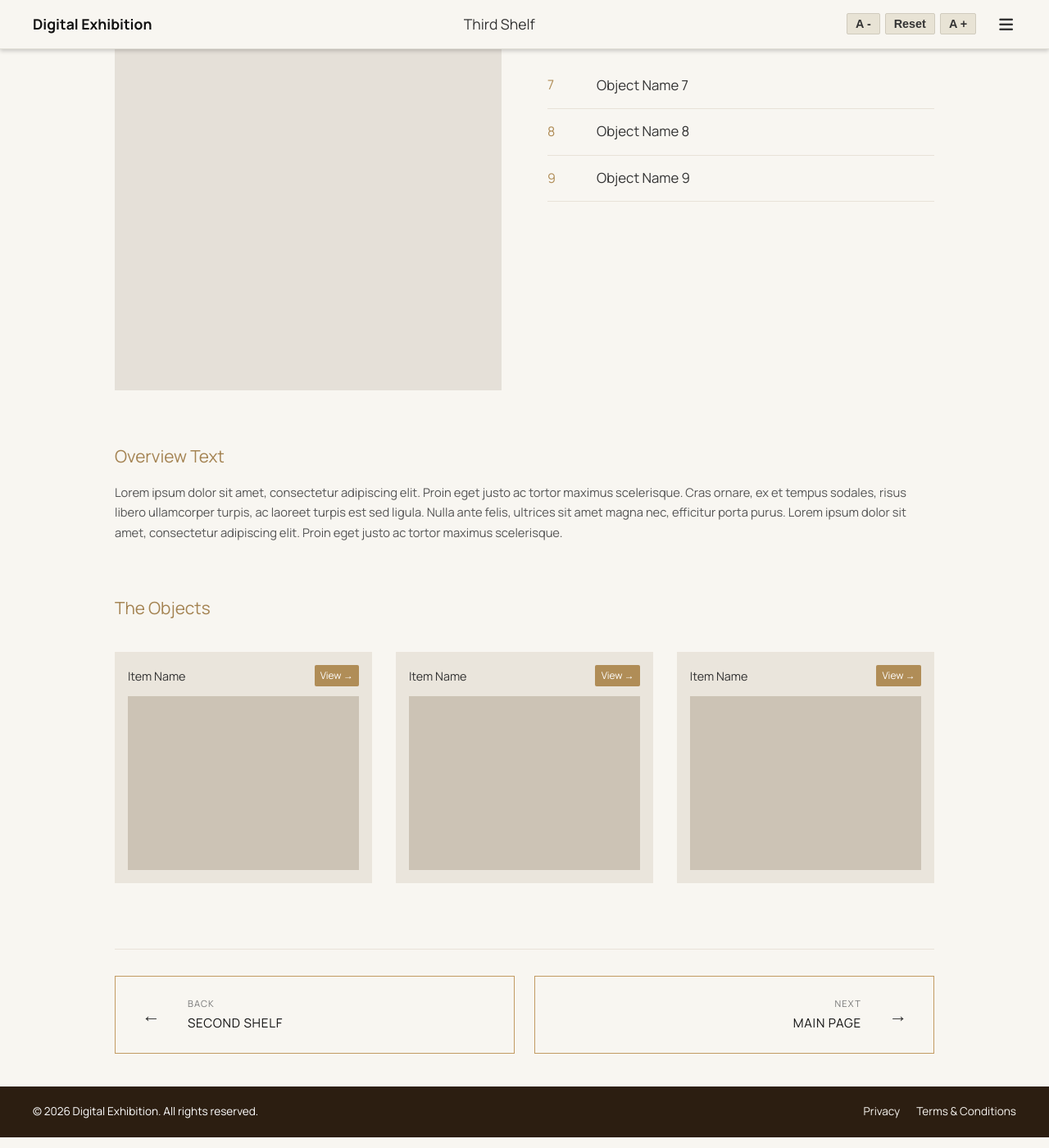
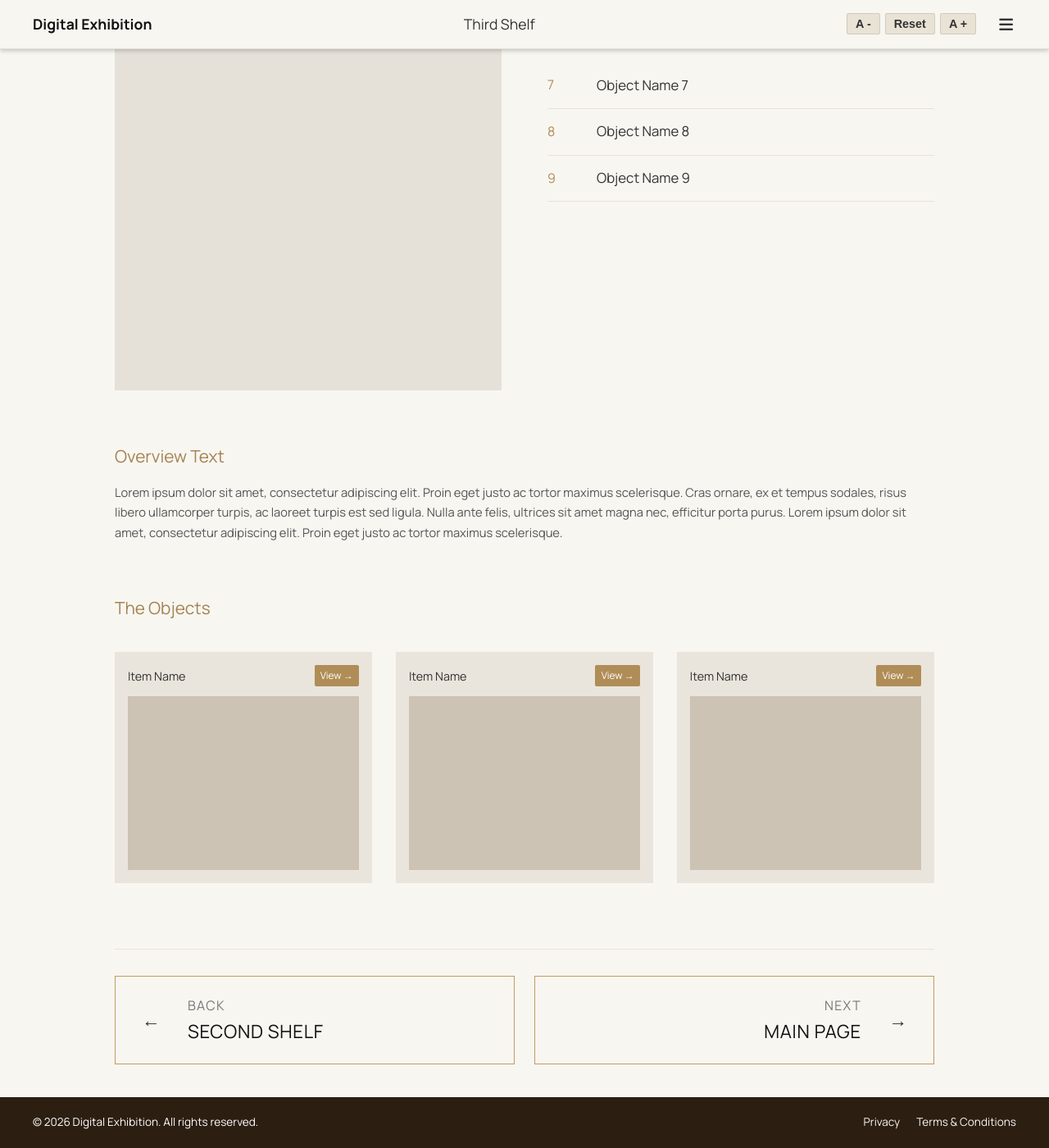
Before and after one commit to HannahVogelArchaeology/group34, a Jekyll site: the page built from shelves/third-shelf.md, in a window 1280 px wide and 1400 px high, scrolled down 346 px. Shown: the whole window at 82% size. Built offline with Jekyll 4.4.1, drawn with Linux system fonts in a browser that asks for light colours.

Commit message:
all shelf pages navigation button texts enlarged

```diff
--- a/_sass/_shelf1.scss
+++ b/_sass/_shelf1.scss
@@ -271,16 +271,18 @@
       flex-direction: column;
 
       .sub-label {
-        font-size: 0.7em;
-        letter-spacing: 0.1em;
+        font-size: 1rem;
+        line-height: 1.4;
+        letter-spacing: 0.08em;
         color: #777;
         text-transform: uppercase;
       }
 
       .main-label {
-        font-size: 0.95em;
+        font-size: 1.4rem;
+        line-height: 1.4;
         font-weight: 500;
-        letter-spacing: 0.05em;
+        letter-spacing: 0.03em;
         margin-top: 0.2em;
         color: #111;
       }
--- a/_sass/_shelf2.scss
+++ b/_sass/_shelf2.scss
@@ -242,16 +242,18 @@
         flex-direction: column;
 
         .sub-label {
-          font-size: 0.7em;
-          letter-spacing: 0.1em;
+          font-size: 1rem;
+          line-height: 1.4;
+          letter-spacing: 0.08em;
           color: #777;
           text-transform: uppercase;
         }
 
         .main-label {
-          font-size: 0.95em;
+          font-size: 1.4rem;
+          line-height: 1.4;
           font-weight: 500;
-          letter-spacing: 0.05em;
+          letter-spacing: 0.03em;
           margin-top: 0.2em;
           color: #111;
         }
--- a/_sass/_shelf3.scss
+++ b/_sass/_shelf3.scss
@@ -243,16 +243,18 @@
         flex-direction: column;
 
         .sub-label {
-          font-size: 0.7em;
-          letter-spacing: 0.1em;
+          font-size: 1rem;
+          line-height: 1.4;
+          letter-spacing: 0.08em;
           color: #777;
           text-transform: uppercase;
         }
 
         .main-label {
-          font-size: 0.95em;
+          font-size: 1.4rem;
+          line-height: 1.4;
           font-weight: 500;
-          letter-spacing: 0.05em;
+          letter-spacing: 0.03em;
           margin-top: 0.2em;
           color: #111;
         }
```
